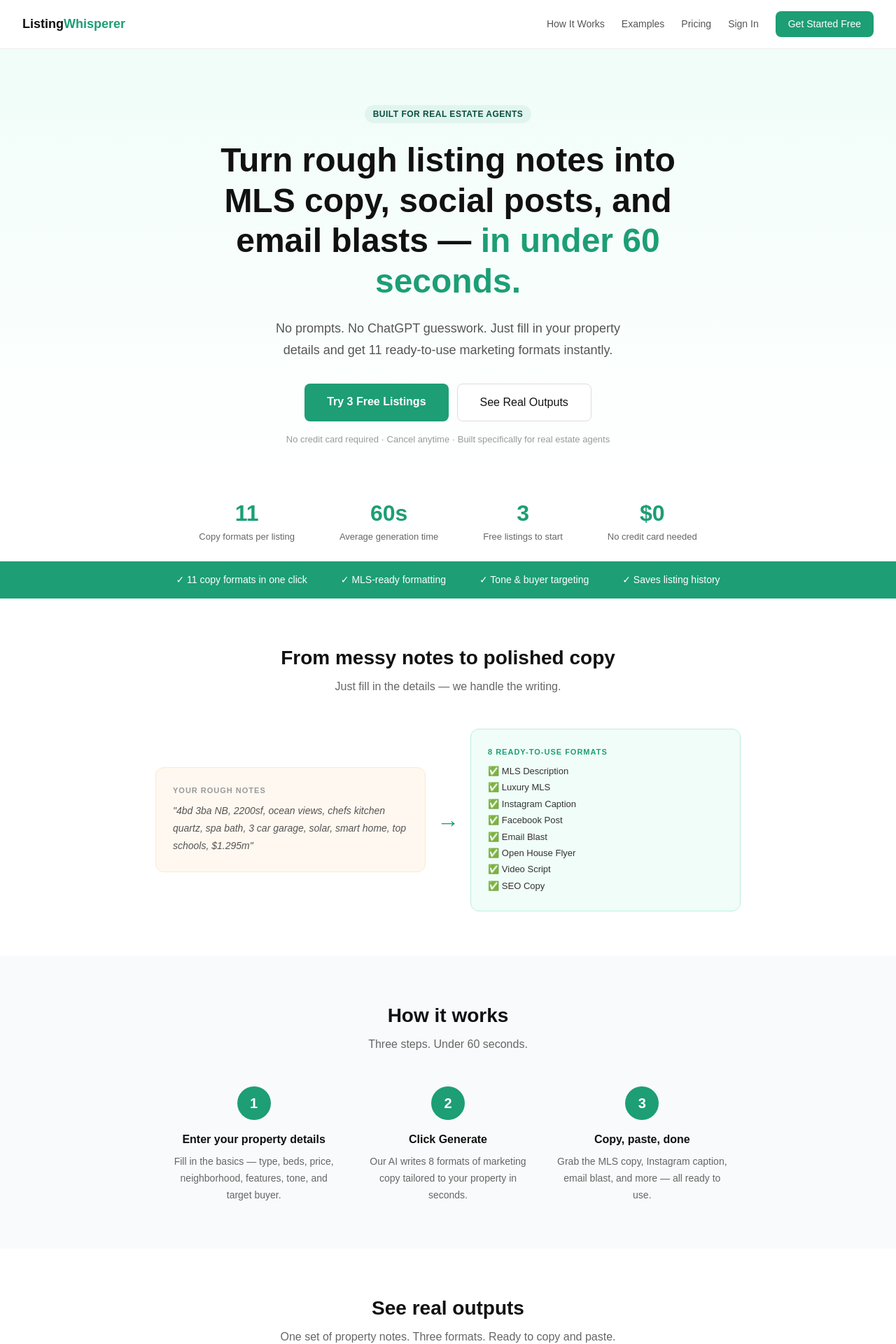
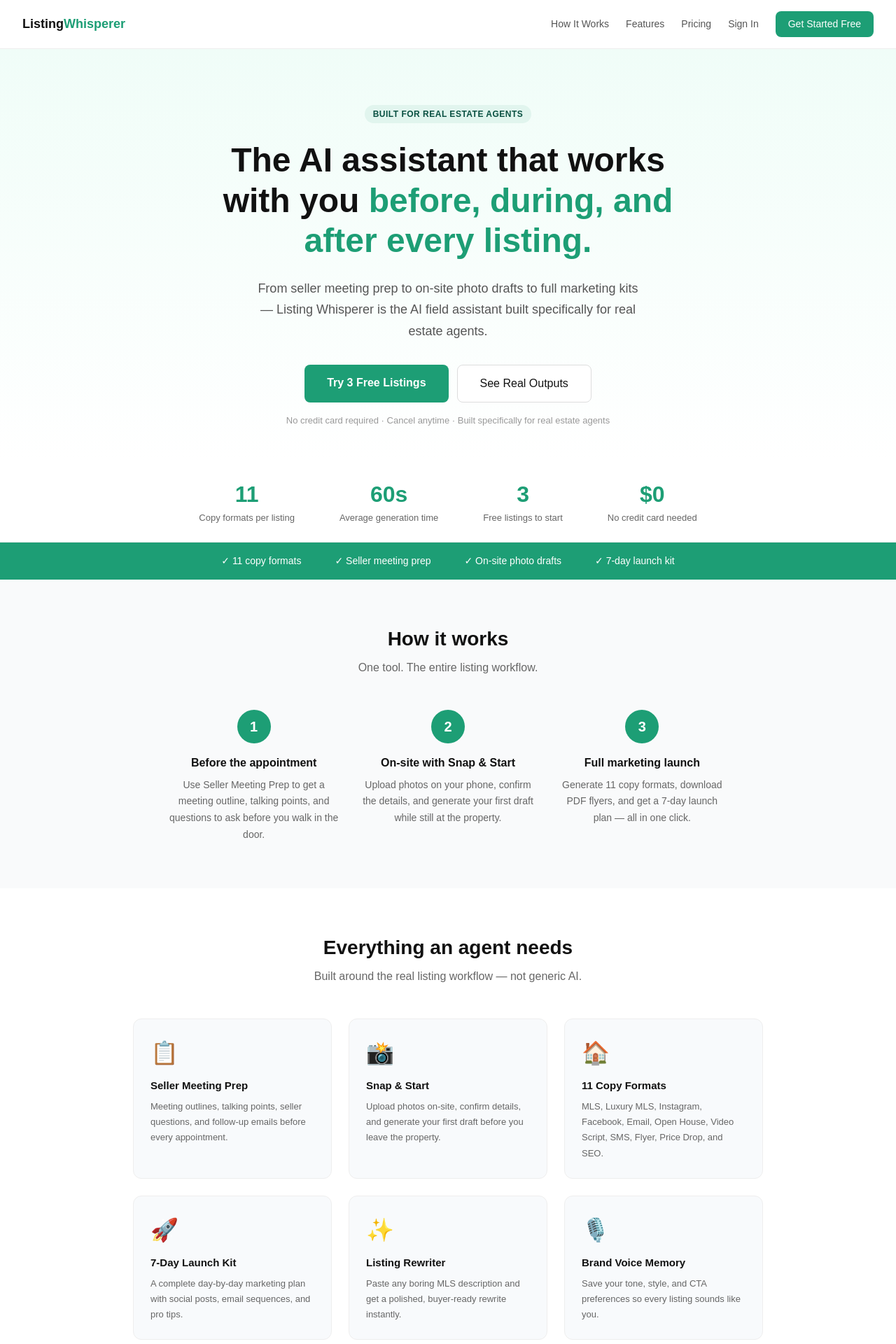
Before and after one commit to APD013/listing-whisperer, a Next.js app: page / in a window 1280 px wide. Shown: the top 1920 px of the page at 70% size. Built offline with nearby package versions, Linux system fonts and the light colour scheme.

Commit message:
Update homepage with full AI assistant positioning

```diff
--- a/src/app/page.tsx
+++ b/src/app/page.tsx
@@ -23,7 +23,7 @@
         <div style={{fontSize:'18px',fontWeight:'600'}}>Listing<span style={{color:'#1D9E75'}}>Whisperer</span></div>
         <div style={{display:'flex',gap:'24px',alignItems:'center'}}>
           <a href="#how-it-works" style={{fontSize:'14px',color:'#555',textDecoration:'none'}}>How It Works</a>
-          <a href="#examples" style={{fontSize:'14px',color:'#555',textDecoration:'none'}}>Examples</a>
+          <a href="#features" style={{fontSize:'14px',color:'#555',textDecoration:'none'}}>Features</a>
           <a href="#pricing" style={{fontSize:'14px',color:'#555',textDecoration:'none'}}>Pricing</a>
           <a href="/login" style={{fontSize:'14px',color:'#555',textDecoration:'none'}}>Sign In</a>
           <a href="/signup" style={{fontSize:'14px',background:'#1D9E75',color:'#fff',padding:'8px 18px',borderRadius:'8px',textDecoration:'none',fontWeight:'500'}}>Get Started Free</a>
@@ -36,11 +36,11 @@
           BUILT FOR REAL ESTATE AGENTS
         </div>
         <h1 style={{fontSize:'3rem',fontWeight:'700',lineHeight:'1.2',maxWidth:'700px',margin:'0 auto 1.5rem'}}>
-          Turn rough listing notes into MLS copy, social posts, and email blasts —{' '}
-          <span style={{color:'#1D9E75'}}>in under 60 seconds.</span>
+          The AI assistant that works with you{' '}
+          <span style={{color:'#1D9E75'}}>before, during, and after every listing.</span>
         </h1>
-        <p style={{fontSize:'1.125rem',color:'#555',maxWidth:'520px',margin:'0 auto 2rem',lineHeight:'1.7'}}>
-          No prompts. No ChatGPT guesswork. Just fill in your property details and get 11 ready-to-use marketing formats instantly.
+        <p style={{fontSize:'1.125rem',color:'#555',maxWidth:'560px',margin:'0 auto 2rem',lineHeight:'1.7'}}>
+          From seller meeting prep to on-site photo drafts to full marketing kits — Listing Whisperer is the AI field assistant built specifically for real estate agents.
         </p>
         <div style={{display:'flex',gap:'12px',justifyContent:'center',flexWrap:'wrap',marginBottom:'1rem'}}>
           <a href="/signup" onClick={() => trackCTAClick('hero_cta', 'homepage')} style={{background:'#1D9E75',color:'#fff',padding:'14px 32px',borderRadius:'8px',textDecoration:'none',fontWeight:'600',fontSize:'16px'}}>
@@ -53,7 +53,7 @@
         <p style={{fontSize:'13px',color:'#999'}}>No credit card required · Cancel anytime · Built specifically for real estate agents</p>
       </section>
 
-       {/* STATS STRIP */}
+      {/* STATS STRIP */}
       <section style={{background:'#fff',padding:'1.5rem 2rem',borderBottom:'1px solid #eee'}}>
         <div style={{maxWidth:'800px',margin:'0 auto',display:'flex',justifyContent:'center',gap:'4rem',flexWrap:'wrap'}}>
           {[
@@ -73,16 +73,61 @@
       {/* PROOF BAR */}
       <section style={{background:'#1D9E75',padding:'1rem 2rem'}}>
         <div style={{maxWidth:'800px',margin:'0 auto',display:'flex',justifyContent:'center',gap:'3rem',flexWrap:'wrap'}}>
-          {['11 copy formats in one click','MLS-ready formatting','Tone & buyer targeting','Saves listing history'].map(item => (
+          {['11 copy formats','Seller meeting prep','On-site photo drafts','7-day launch kit'].map(item => (
             <span key={item} style={{color:'#fff',fontSize:'14px',fontWeight:'500'}}>✓ {item}</span>
           ))}
         </div>
       </section>
 
+      {/* HOW IT WORKS */}
+      <section id="how-it-works" style={{padding:'4rem 2rem',background:'#f9fafb'}}>
+        <div style={{maxWidth:'800px',margin:'0 auto',textAlign:'center'}}>
+          <h2 style={{fontSize:'1.75rem',fontWeight:'600',marginBottom:'0.5rem'}}>How it works</h2>
+          <p style={{color:'#666',marginBottom:'3rem'}}>One tool. The entire listing workflow.</p>
+          <div style={{display:'grid',gridTemplateColumns:'repeat(3,1fr)',gap:'2rem'}}>
+            {[
+              {step:'1',title:'Before the appointment',desc:'Use Seller Meeting Prep to get a meeting outline, talking points, and questions to ask before you walk in the door.'},
+              {step:'2',title:'On-site with Snap & Start',desc:'Upload photos on your phone, confirm the details, and generate your first draft while still at the property.'},
+              {step:'3',title:'Full marketing launch',desc:'Generate 11 copy formats, download PDF flyers, and get a 7-day launch plan — all in one click.'},
+            ].map(({step,title,desc}) => (
+              <div key={step} style={{textAlign:'center'}}>
+                <div style={{width:'48px',height:'48px',background:'#1D9E75',color:'#fff',borderRadius:'50%',display:'flex',alignItems:'center',justifyContent:'center',fontSize:'20px',fontWeight:'700',margin:'0 auto 1rem'}}>{step}</div>
+                <h3 style={{fontSize:'16px',fontWeight:'600',marginBottom:'8px'}}>{title}</h3>
+                <p style={{fontSize:'14px',color:'#666',lineHeight:'1.7'}}>{desc}</p>
+              </div>
+            ))}
+          </div>
+        </div>
+      </section>
+
+      {/* FEATURES GRID */}
+      <section id="features" style={{padding:'4rem 2rem',background:'#fff'}}>
+        <div style={{maxWidth:'900px',margin:'0 auto'}}>
+          <h2 style={{textAlign:'center',fontSize:'1.75rem',fontWeight:'600',marginBottom:'0.5rem'}}>Everything an agent needs</h2>
+          <p style={{textAlign:'center',color:'#666',marginBottom:'3rem'}}>Built around the real listing workflow — not generic AI.</p>
+          <div style={{display:'grid',gridTemplateColumns:'repeat(3,1fr)',gap:'1.5rem'}}>
+            {[
+              {icon:'📋',title:'Seller Meeting Prep',desc:'Meeting outlines, talking points, seller questions, and follow-up emails before every appointment.'},
+              {icon:'📸',title:'Snap & Start',desc:'Upload photos on-site, confirm details, and generate your first draft before you leave the property.'},
+              {icon:'🏠',title:'11 Copy Formats',desc:'MLS, Luxury MLS, Instagram, Facebook, Email, Open House, Video Script, SMS, Flyer, Price Drop, and SEO.'},
+              {icon:'🚀',title:'7-Day Launch Kit',desc:'A complete day-by-day marketing plan with social posts, email sequences, and pro tips.'},
+              {icon:'✨',title:'Listing Rewriter',desc:'Paste any boring MLS description and get a polished, buyer-ready rewrite instantly.'},
+              {icon:'🎙️',title:'Brand Voice Memory',desc:'Save your tone, style, and CTA preferences so every listing sounds like you.'},
+            ].map(({icon,title,desc}) => (
+              <div key={title} style={{background:'#f8fafc',borderRadius:'12px',padding:'1.5rem',border:'1px solid #eee'}}>
+                <div style={{fontSize:'2rem',marginBottom:'12px'}}>{icon}</div>
+                <h3 style={{fontSize:'15px',fontWeight:'600',marginBottom:'8px'}}>{title}</h3>
+                <p style={{fontSize:'13px',color:'#666',lineHeight:'1.7',margin:'0'}}>{desc}</p>
+              </div>
+            ))}
+          </div>
+        </div>
+      </section>
+
       {/* BEFORE/AFTER */}
       <section style={{padding:'4rem 2rem',maxWidth:'900px',margin:'0 auto'}}>
-        <h2 style={{textAlign:'center',fontSize:'1.75rem',fontWeight:'600',marginBottom:'0.5rem'}}>From messy notes to polished copy</h2>
-        <p style={{textAlign:'center',color:'#666',marginBottom:'3rem'}}>Just fill in the details — we handle the writing.</p>
+        <h2 style={{textAlign:'center',fontSize:'1.75rem',fontWeight:'600',marginBottom:'0.5rem'}}>From rough notes to full marketing kit</h2>
+        <p style={{textAlign:'center',color:'#666',marginBottom:'3rem'}}>Fill in the details — we handle everything from MLS copy to launch plans.</p>
         <div style={{display:'grid',gridTemplateColumns:'1fr auto 1fr',gap:'1rem',alignItems:'center'}}>
           <div style={{background:'#fff8f0',border:'1px solid #fde8c8',borderRadius:'12px',padding:'1.5rem'}}>
             <p style={{fontSize:'11px',fontWeight:'700',color:'#999',marginBottom:'8px',letterSpacing:'1px'}}>YOUR ROUGH NOTES</p>
@@ -92,29 +137,8 @@
           </div>
           <div style={{fontSize:'2rem',color:'#1D9E75',fontWeight:'bold',textAlign:'center'}}>→</div>
           <div style={{background:'#f0fdf8',border:'1px solid #bbf0d9',borderRadius:'12px',padding:'1.5rem'}}>
-            <p style={{fontSize:'11px',fontWeight:'700',color:'#1D9E75',marginBottom:'8px',letterSpacing:'1px'}}>8 READY-TO-USE FORMATS</p>
-            <p style={{fontSize:'13px',color:'#333',lineHeight:'1.8'}}>✅ MLS Description<br/>✅ Luxury MLS<br/>✅ Instagram Caption<br/>✅ Facebook Post<br/>✅ Email Blast<br/>✅ Open House Flyer<br/>✅ Video Script<br/>✅ SEO Copy</p>
-          </div>
-        </div>
-      </section>
-
-      {/* HOW IT WORKS */}
-      <section id="how-it-works" style={{padding:'4rem 2rem',background:'#f9fafb'}}>
-        <div style={{maxWidth:'800px',margin:'0 auto',textAlign:'center'}}>
-          <h2 style={{fontSize:'1.75rem',fontWeight:'600',marginBottom:'0.5rem'}}>How it works</h2>
-          <p style={{color:'#666',marginBottom:'3rem'}}>Three steps. Under 60 seconds.</p>
-          <div style={{display:'grid',gridTemplateColumns:'repeat(3,1fr)',gap:'2rem'}}>
-            {[
-              {step:'1',title:'Enter your property details',desc:'Fill in the basics — type, beds, price, neighborhood, features, tone, and target buyer.'},
-              {step:'2',title:'Click Generate',desc:'Our AI writes 8 formats of marketing copy tailored to your property in seconds.'},
-              {step:'3',title:'Copy, paste, done',desc:'Grab the MLS copy, Instagram caption, email blast, and more — all ready to use.'},
-            ].map(({step,title,desc}) => (
-              <div key={step} style={{textAlign:'center'}}>
-                <div style={{width:'48px',height:'48px',background:'#1D9E75',color:'#fff',borderRadius:'50%',display:'flex',alignItems:'center',justifyContent:'center',fontSize:'20px',fontWeight:'700',margin:'0 auto 1rem'}}>{step}</div>
-                <h3 style={{fontSize:'16px',fontWeight:'600',marginBottom:'8px'}}>{title}</h3>
-                <p style={{fontSize:'14px',color:'#666',lineHeight:'1.7'}}>{desc}</p>
-              </div>
-            ))}
+            <p style={{fontSize:'11px',fontWeight:'700',color:'#1D9E75',marginBottom:'8px',letterSpacing:'1px'}}>11 READY-TO-USE FORMATS</p>
+            <p style={{fontSize:'13px',color:'#333',lineHeight:'1.8'}}>✅ MLS Description<br/>✅ Luxury MLS<br/>✅ Instagram Caption<br/>✅ Facebook Post<br/>✅ Email Blast<br/>✅ Open House Flyer<br/>✅ Video Script<br/>✅ SMS, Flyer & Price Drop<br/>✅ SEO Copy</p>
           </div>
         </div>
       </section>
@@ -194,8 +218,9 @@
               <ul style={{fontSize:'14px',color:'#333',lineHeight:'2',paddingLeft:'1rem'}}>
                 <li>Built-in real estate workflow</li>
                 <li>11 formats in one click</li>
+                <li>Seller meeting prep</li>
+                <li>On-site photo drafts</li>
                 <li>Tone & buyer targeting</li>
-                <li>MLS-ready formatting</li>
                 <li>Saved listing history</li>
               </ul>
             </div>
@@ -246,9 +271,10 @@
               <li>✅ Unlimited listings</li>
               <li>✅ Unlimited rewrites</li>
               <li>✅ All 11 copy formats</li>
+              <li>✅ Seller Meeting Prep</li>
+              <li>✅ Snap & Start on-site</li>
               <li>✅ 7-Day Launch Kit</li>
               <li>✅ Brand voice memory</li>
-              <li>✅ Saved listing history</li>
               <li>✅ Priority support</li>
             </ul>
             <a href="/signup" onClick={() => trackCTAClick('pricing_pro_cta', 'homepage')} style={{display:'block',textAlign:'center',padding:'10px',borderRadius:'8px',background:'#fff',color:'#1D9E75',textDecoration:'none',fontSize:'14px',fontWeight:'600'}}>Start free trial</a>
@@ -261,11 +287,12 @@
         <div style={{maxWidth:'600px',margin:'0 auto'}}>
           <h2 style={{textAlign:'center',fontSize:'1.75rem',fontWeight:'600',marginBottom:'3rem'}}>Frequently asked questions</h2>
           {[
-            {q:'Is this really free to start?',a:'Yes. You get 3 full listings and 3 listing rewrites completely free, no credit card required. Each listing generates all 8 formats.'},
-            {q:'What formats does it generate?',a:'MLS standard, Luxury MLS, Instagram captions, Facebook post, Email blast, Open house announcement, Video script, and SEO copy — all from one set of notes.'},
-            {q:'How is this different from generic AI tools?',a:'Listing Whisperer is purpose-built for real estate agents. It has a structured workflow, tone targeting, buyer targeting, MLS-ready formatting, and saves your listing history — no prompt engineering required.'},
+            {q:'Is this really free to start?',a:'Yes. You get 2 full listings and 3 listing rewrites completely free, no credit card required. Each listing generates all 11 formats.'},
+            {q:'What formats does it generate?',a:'MLS standard, Luxury MLS, Instagram captions, Facebook post, Email blast, Open house announcement, Video script, SMS, Flyer, Price Drop, and SEO copy — all from one set of notes.'},
+            {q:'What is Seller Meeting Prep?',a:'Before your listing appointment, Listing Whisperer generates a complete meeting outline, talking points, questions to ask the seller, and a follow-up email — so you walk in fully prepared.'},
+            {q:'What is Snap & Start?',a:'On your phone or tablet, upload property photos on-site. Our AI detects visible features, you confirm the details, and generate your first draft before you leave the property.'},
+            {q:'How is this different from generic AI tools?',a:'Listing Whisperer is purpose-built for real estate agents. It covers the entire listing workflow — from seller prep to on-site drafts to full marketing launch — not just copy generation.'},
             {q:'Can I cancel anytime?',a:'Yes. No contracts, no commitments. Cancel your Pro subscription anytime from your account settings.'},
-            {q:'Who is this built for?',a:'Real estate agents who want to spend less time writing and more time selling. Whether you do 2 listings a month or 20, Listing Whisperer saves you hours.'},
             {q:'How good is the copy quality?',a:'The copy is generated by Claude, one of the most advanced AI models available, trained to produce MLS-ready professional marketing copy.'},
           ].map(({q,a}) => (
             <div key={q} style={{borderBottom:'1px solid #eee',paddingBottom:'1.5rem',marginBottom:'1.5rem'}}>
@@ -279,7 +306,7 @@
       {/* FOOTER */}
       <footer style={{padding:'2rem',textAlign:'center',borderTop:'1px solid #eee',background:'#fff'}}>
         <div style={{fontSize:'16px',fontWeight:'600',marginBottom:'8px'}}>Listing<span style={{color:'#1D9E75'}}>Whisperer</span></div>
-        <p style={{fontSize:'13px',color:'#999',marginBottom:'8px'}}>AI marketing copy for real estate agents. Not a coaching program. Not a guru. Just software.</p>
+        <p style={{fontSize:'13px',color:'#999',marginBottom:'8px'}}>The AI assistant for real estate agents. Before the appointment, on-site, and at launch.</p>
         <p style={{fontSize:'13px',color:'#999'}}>© 2025 Listing Whisperer · <a href="/login" style={{color:'#999'}}>Sign In</a> · <a href="/signup" style={{color:'#999'}}>Get Started Free</a> · <a href="#pricing" style={{color:'#999'}}>Pricing</a></p>
       </footer>
 
```
